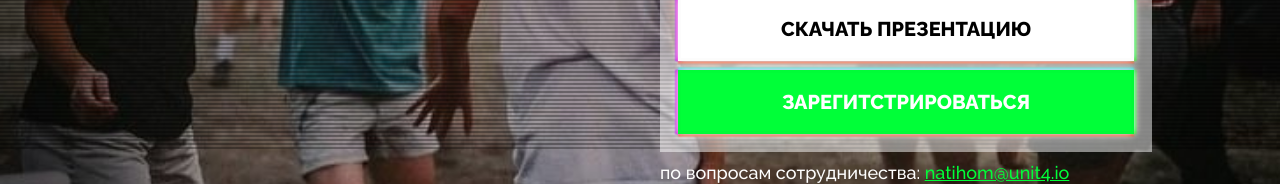
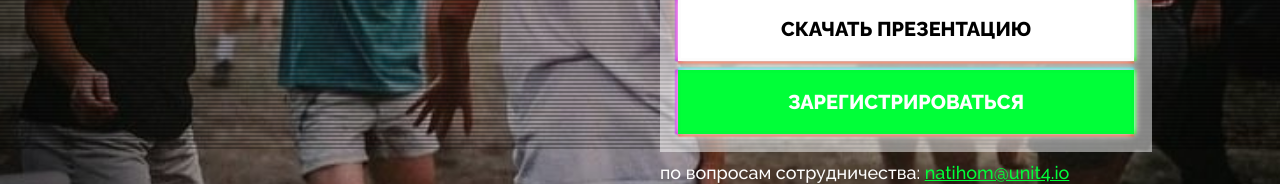
Before and after one commit to designunit/natihom, a Next.js app: page / in a window 1280 px wide. Shown: the part 651-835 px from the top of the page. Built offline with nearby package versions, Linux system fonts and the light colour scheme.

Commit message:
fix typo, fix form

```diff
--- a/src/components/Hero/index.tsx
+++ b/src/components/Hero/index.tsx
@@ -6,6 +6,8 @@ import Image from 'next/image'
 import hero from '/public/static/hero.jpg'
 import logo from '/public/static/logo.svg'
 import unitlogo from '/public/static/unitlogo.svg'
+import vstretimsa from '/public/static/vstretimsa.svg'
+
 
 export const Hero: React.FC<any> = ({ openModal }) => {
     return (
@@ -92,7 +94,7 @@ export const Hero: React.FC<any> = ({ openModal }) => {
                                 className={vhs.abberationBlock}
                                 onClick={openModal}
                             >
-                                зарегитстрироваться
+                                зарегистрироваться
                             </Button>
                         </div>
                     </div>
@@ -107,6 +109,9 @@ export const Hero: React.FC<any> = ({ openModal }) => {
                         </div>
                     </div>
                 </div>
+                {/* <Image
+                    src={vstretimsa}
+                /> */}
             </div>
         </>
     )
--- a/src/components/JoinForm/index.tsx
+++ b/src/components/JoinForm/index.tsx
@@ -15,8 +15,7 @@ const state = {
 }
 
 const roles = [
-    'Участник (лагерь+программа)',
-    'Участник (лагерь)',
+    'Участник',
     'Волонтер',
     'Спикер',
     'Партнер',
```
